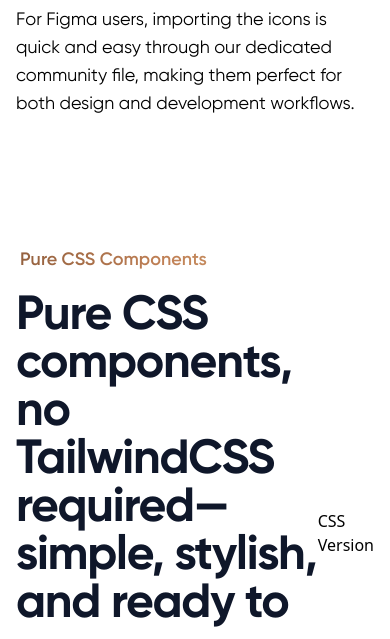
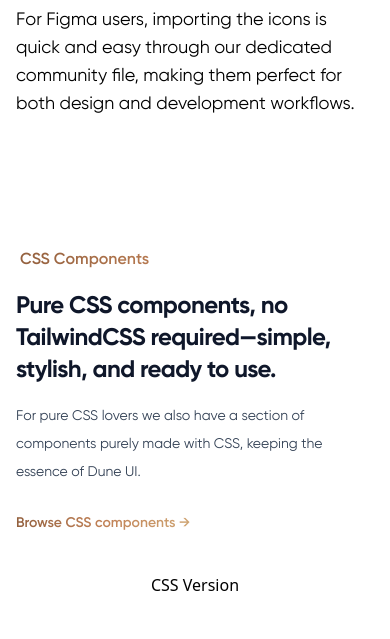
Before and after one commit to FabianHermar/ui, an Astro site: page / in a window 390 px wide. Shown: the part 4390-5029 px from the top of the page. Built offline with nearby package versions, Linux system fonts and the light colour scheme; Astro itself is replaced by a stand-in of ours.

Commit message:
feat: Enhance landing page CSS styles for better readability and responsiveness

```diff
--- a/src/modules/core/pages/landing-page/CSSVersion.astro
+++ b/src/modules/core/pages/landing-page/CSSVersion.astro
@@ -1,21 +1,21 @@
 <section
-	class='relative mx-auto w-full max-w-container px-4 sm:px-6 lg:px-8 pt-32 flex items-center justify-between'
+	class='relative mx-auto w-full max-w-container px-4 sm:px-6 lg:px-8 pt-32 flex flex-col md:flex-row gap-y-10 md:gap-y-0 items-center justify-between'
 >
 	<div class='max-w-2xl'>
 		<h2
-			class='text-lg pl-1 leading-7 text-transparent bg-clip-text bg-gradient-to-r from-[#93603e] via-[#c18156] to-[#cea472] font-GilroySemibold'
+			class='text-base lg:text-lg pl-1 leading-7 text-transparent bg-clip-text bg-gradient-to-r from-[#93603e] via-[#c18156] to-[#cea472] font-GilroySemibold'
 		>
-			Pure CSS Components
+			CSS Components
 		</h2>
 		<p
-			class='mt-4 text-5xl tracking-tight text-slate-900 dark:text-white font-GilroyBold'
+			class='mt-4 text-2xl lg:text-5xl tracking-tight text-slate-900 dark:text-white font-GilroyBold'
 		>
 			Pure CSS components, no TailwindCSS required—simple, stylish, and ready to
 			use.
 		</p>
 		<div class='max-w-xl'>
 			<p
-				class='mt-4 text-base leading-7 dark:text-white text-slate-700 font-GilroyRegular'
+				class='mt-4 text-sm lg:text-base leading-7 dark:text-white text-slate-700 font-GilroyRegular'
 			>
 				For pure CSS lovers we also have a section of components purely made
 				with CSS, keeping the essence of Dune UI.
@@ -23,7 +23,7 @@
 		</div>
 		<div class='mt-6'>
 			<a
-				class='text-base text-transparent bg-clip-text bg-gradient-to-r from-[#93603e] via-[#c18156] to-[#cea472] font-GilroySemibold hover:text-[#cea472] transition-colors'
+				class='text-sm lg:text-base text-transparent bg-clip-text bg-gradient-to-r from-[#93603e] via-[#c18156] to-[#cea472] font-GilroySemibold hover:text-[#cea472] transition-colors'
 				href='/components/css'
 				>Browse CSS components <span aria-hidden='true'>→</span>
 			</a>
```
